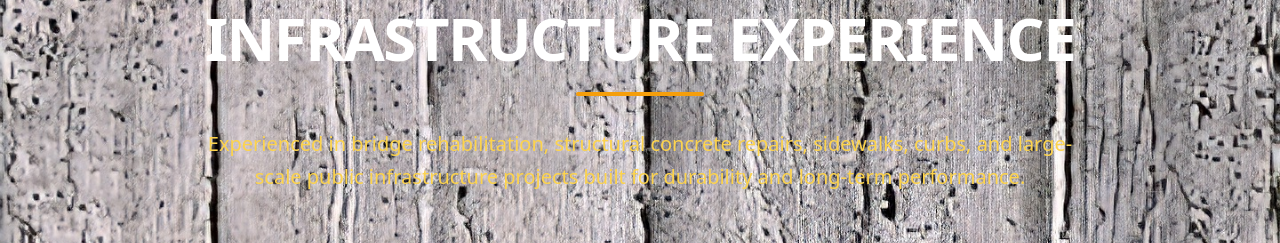
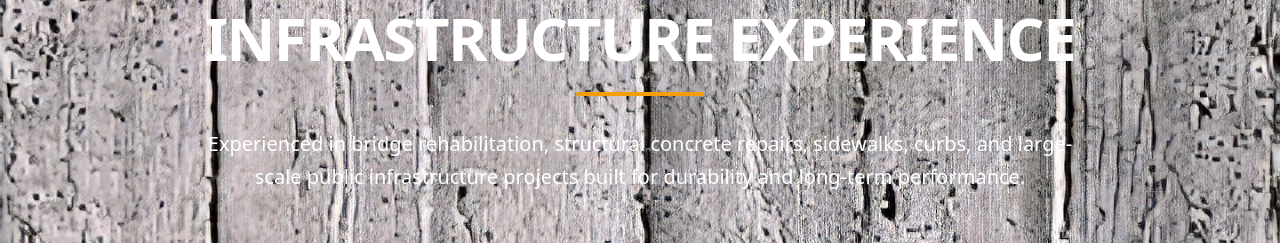
Before and after one commit to kowalski3026/kowalski-concrete-website, a Next.js app: page / in a window 1280 px wide. Shown: the part 2400-2643 px from the top of the page. Built offline with nearby package versions, Linux system fonts and the light colour scheme.

Commit message:
Update page.js

```diff
--- a/app/page.js
+++ b/app/page.js
@@ -180,7 +180,7 @@ export default function Home() {
 
       <div className="w-32 h-1 bg-amber-500 mx-auto mt-6 rounded-full"></div>
 
-      <p className="mt-8 text-amber-300 text-xl max-w-4xl mx-auto leading-relaxed">
+      <p className="mt-8 text-white-300 text-xl max-w-4xl mx-auto leading-relaxed">
         Experienced in bridge rehabilitation, structural concrete repairs,
         sidewalks, curbs, and large-scale public infrastructure projects built
         for durability and long-term performance.
```
